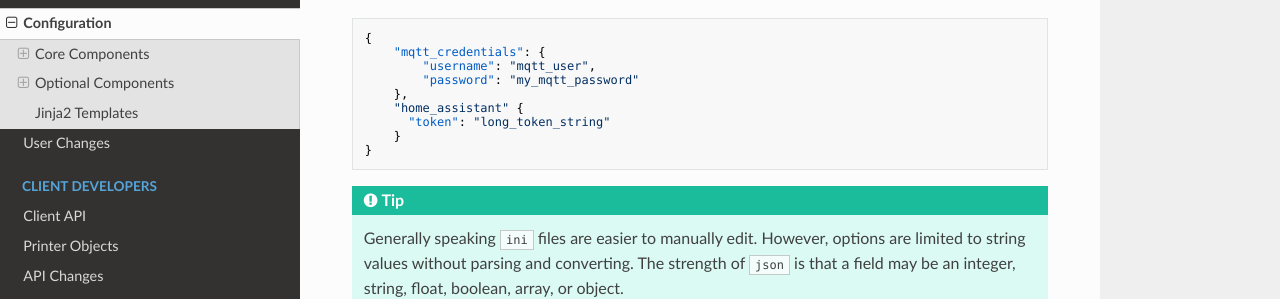
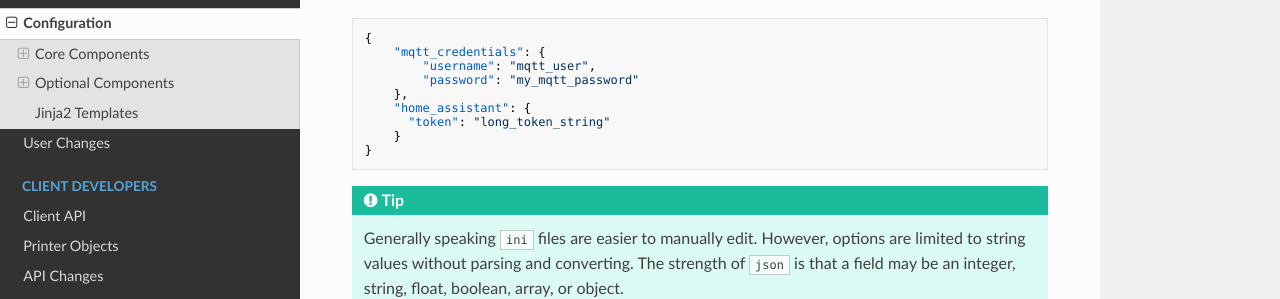
Before and after one commit to Marirossibn/moonraker, an MkDocs documentation site: the page built from docs/configuration.md, in a window 1280 px wide and 900 px high, scrolled down 26157 px. Shown: the part 159-458 px from the top of the window. Built offline with MkDocs 1.6.1, drawn with Linux system fonts in a browser that asks for light colours; nearby versions of some CDN libraries.

Commit message:
docs: fix typo in [secrets] json example
Signed-off-by: Eric Callahan <arksine.code@gmail.com>

```diff
--- a/docs/configuration.md
+++ b/docs/configuration.md
@@ -1593,7 +1593,7 @@ Example json file:
         "username": "mqtt_user",
         "password": "my_mqtt_password"
     },
-    "home_assistant" {
+    "home_assistant": {
       "token": "long_token_string"
     }
 }
```
